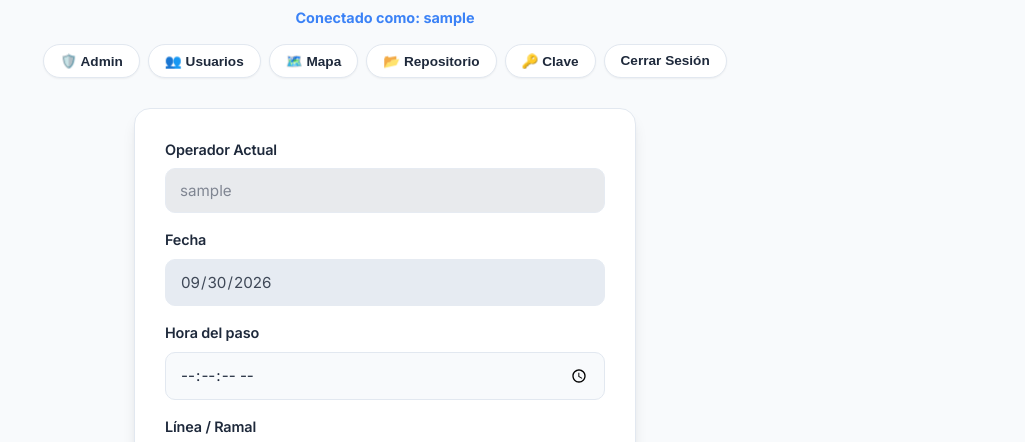
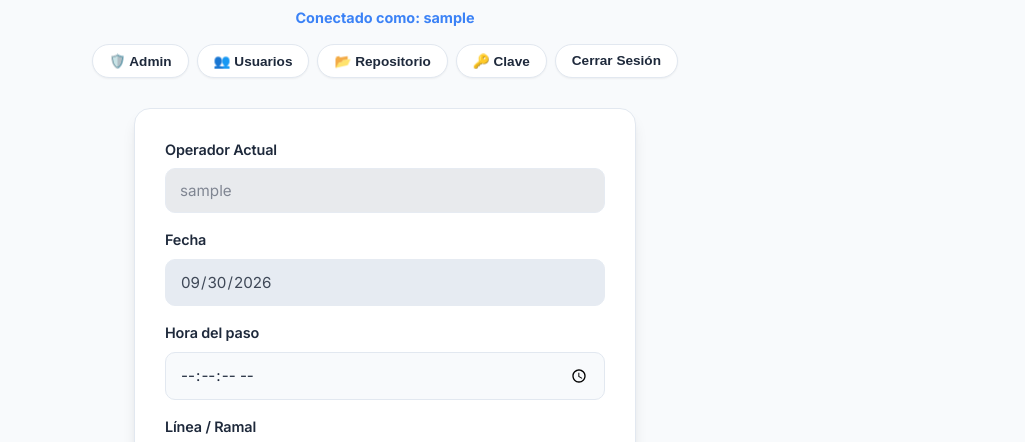
Before and after one commit to martinc1994/cemmu-app, a website: page frontend/public/index.html in a window 1280 px wide. Shown: the part 242-684 px from the top of the page, without its empty margins (255-1280 px from the left). Drawn offline with Linux system fonts and the light colour scheme; sample sign-in values are in the browser's storage.

Commit message:
Modificaciones sobre modulo mapa, boton en inicio quitado

```diff
--- a/frontend/public/index.html
+++ b/frontend/public/index.html
@@ -20,7 +20,6 @@
       <div style="margin-top:15px; display:flex; justify-content:center; gap: 8px; flex-wrap: wrap;">
         <button type="button" id="adminBtn" class="btn-pill" style="display:none;" onclick="location.href='/admin'">🛡️ Admin</button>
         <button type="button" id="usersBtn" class="btn-pill" style="display:none;" onclick="location.href='/usuarios'">👥 Usuarios</button>
-        <button type="button" id="mapaBtn" class="btn-pill" onclick="location.href='/mapa'">🗺️ Mapa</button>
         <button type="button" id="repoBtn" class="btn-pill" onclick="location.href='/repositorio'">📂 Repositorio</button>
         <button type="button" class="btn-pill" onclick="location.href='/cambiar-clave'">🔑 Clave</button>
         <button type="button" class="btn-pill" onclick="localStorage.removeItem('cemmu_user'); localStorage.removeItem('cemmu_token'); location.href='/login'">Cerrar Sesión</button>
```
